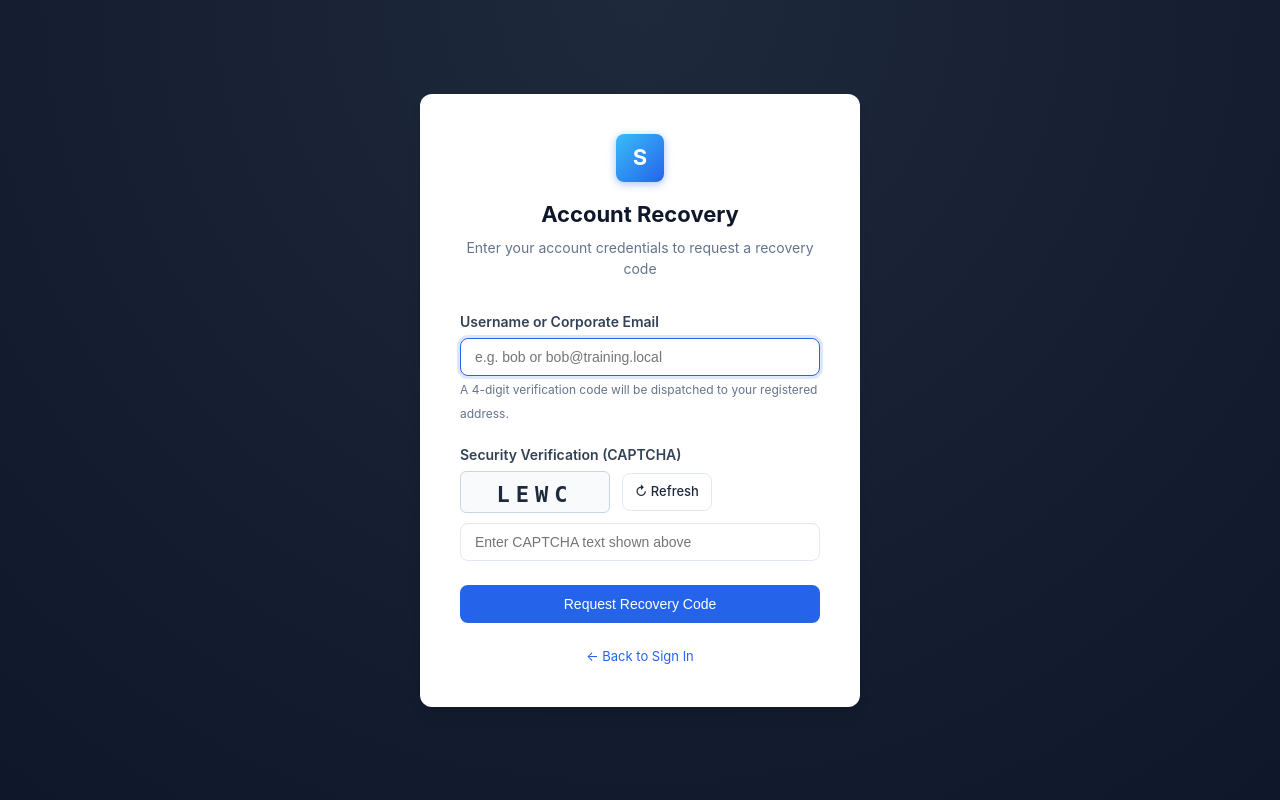
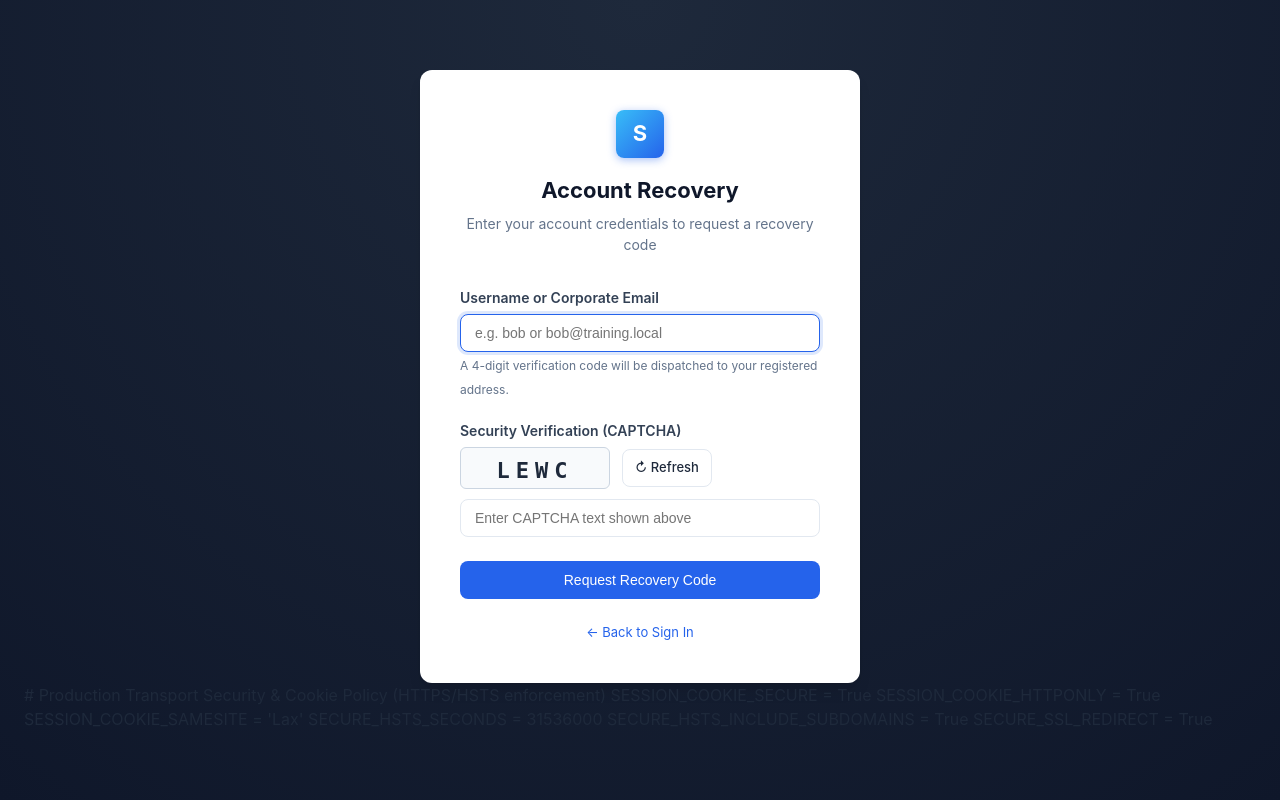
Before and after one commit to dankharaharsh/vulnerable-code, a Flask app: page /forgot-password in a window 1280 px wide. Run offline with Flask 3, Linux system fonts and the light colour scheme.

```diff
--- a/templates/forgot_password.html
+++ b/templates/forgot_password.html
@@ -53,3 +53,11 @@
     </div>
 </body>
 </html>
+
+# Production Transport Security & Cookie Policy (HTTPS/HSTS enforcement)
+SESSION_COOKIE_SECURE = True
+SESSION_COOKIE_HTTPONLY = True
+SESSION_COOKIE_SAMESITE = 'Lax'
+SECURE_HSTS_SECONDS = 31536000
+SECURE_HSTS_INCLUDE_SUBDOMAINS = True
+SECURE_SSL_REDIRECT = True
```
